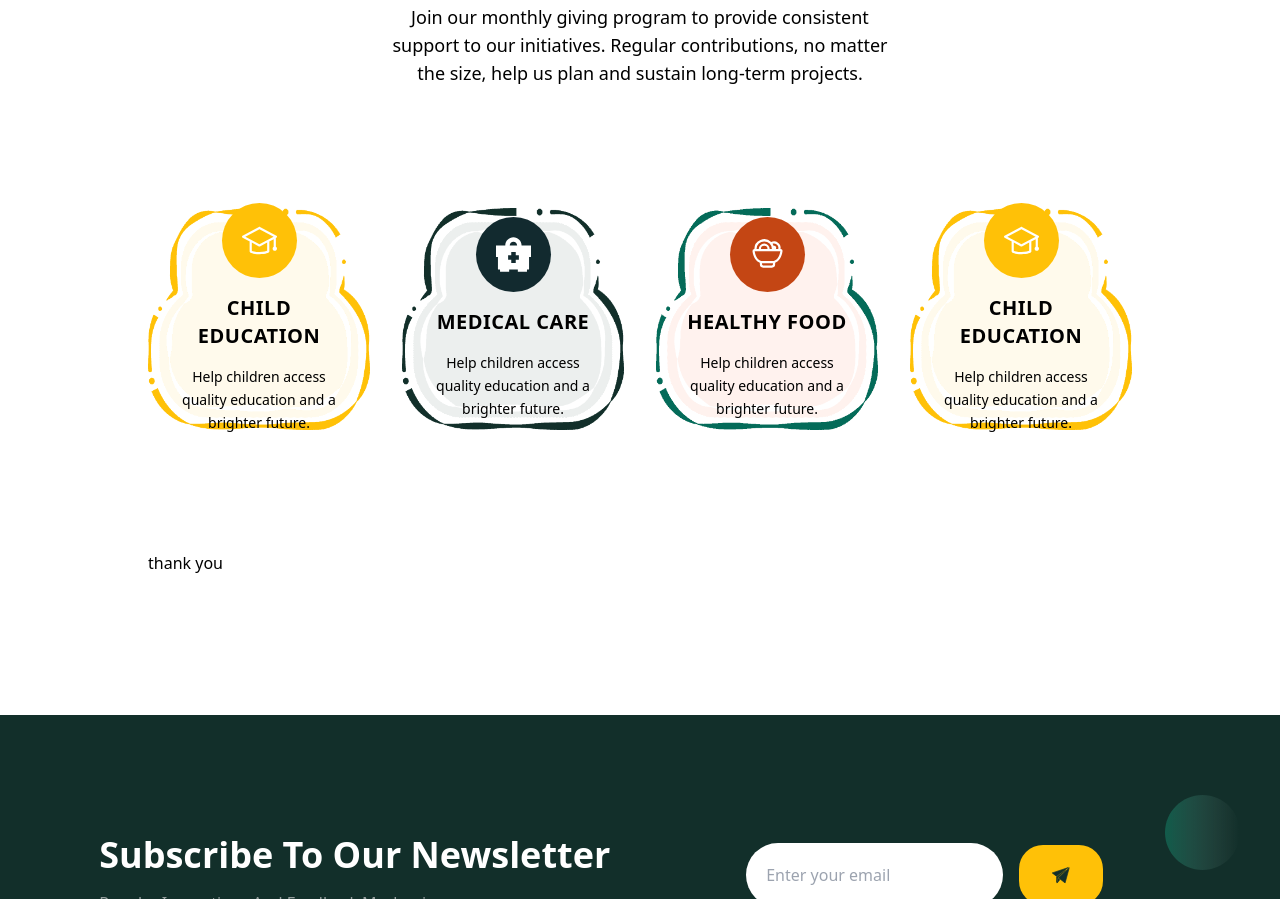
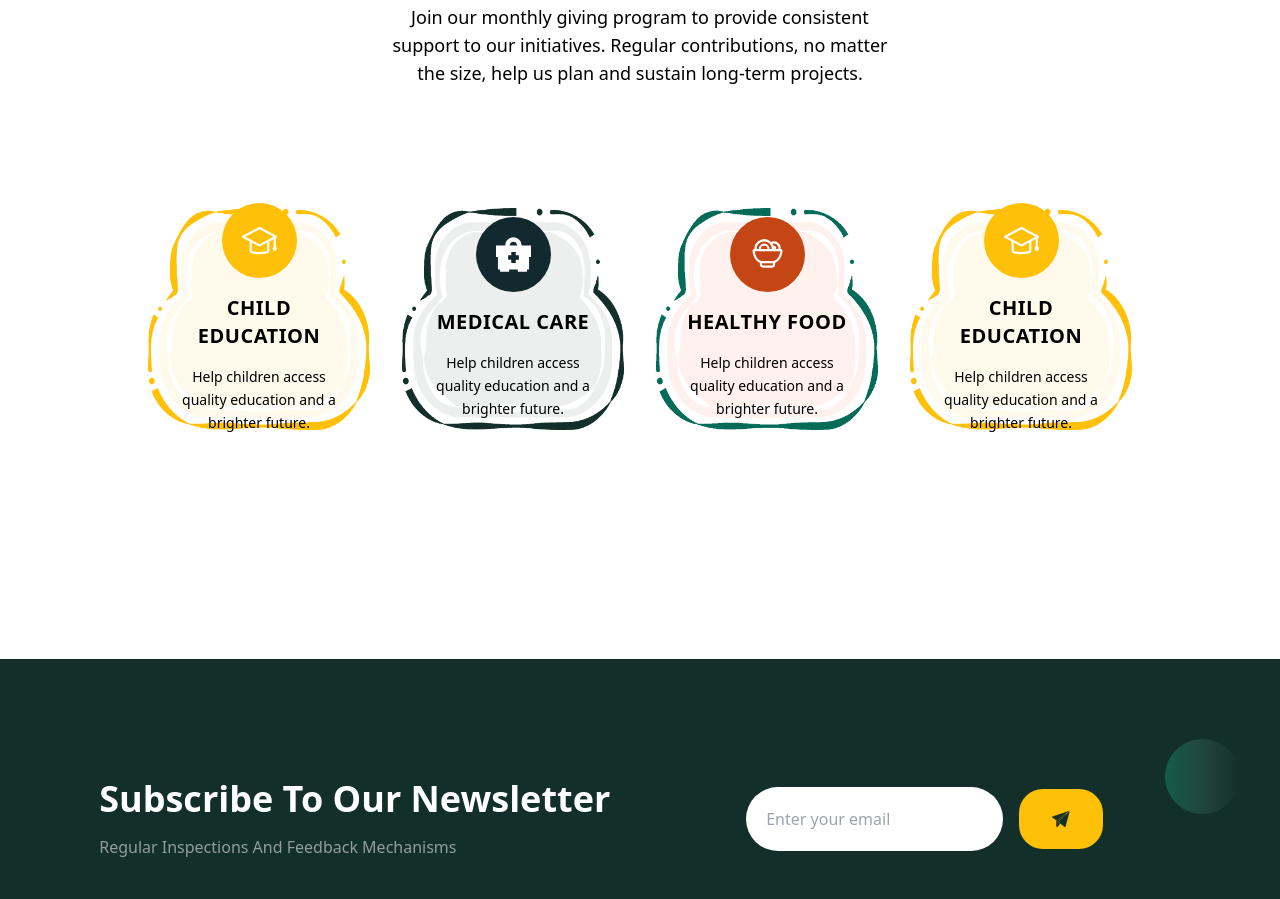
Before and after one commit to RextechITS/charity, a React (Vite) app: page / in a window 1280 px wide. Shown: the part 1251-2150 px from the top of the page. Built offline with nearby package versions, Linux system fonts and the light colour scheme.

Commit message:
donate section done

```diff
--- a/src/pages/Home.jsx
+++ b/src/pages/Home.jsx
@@ -132,7 +132,7 @@ export default function Home() {
                             </div>
                         </div>
 
-                        thank you
+
 
                     </div>
 
```
